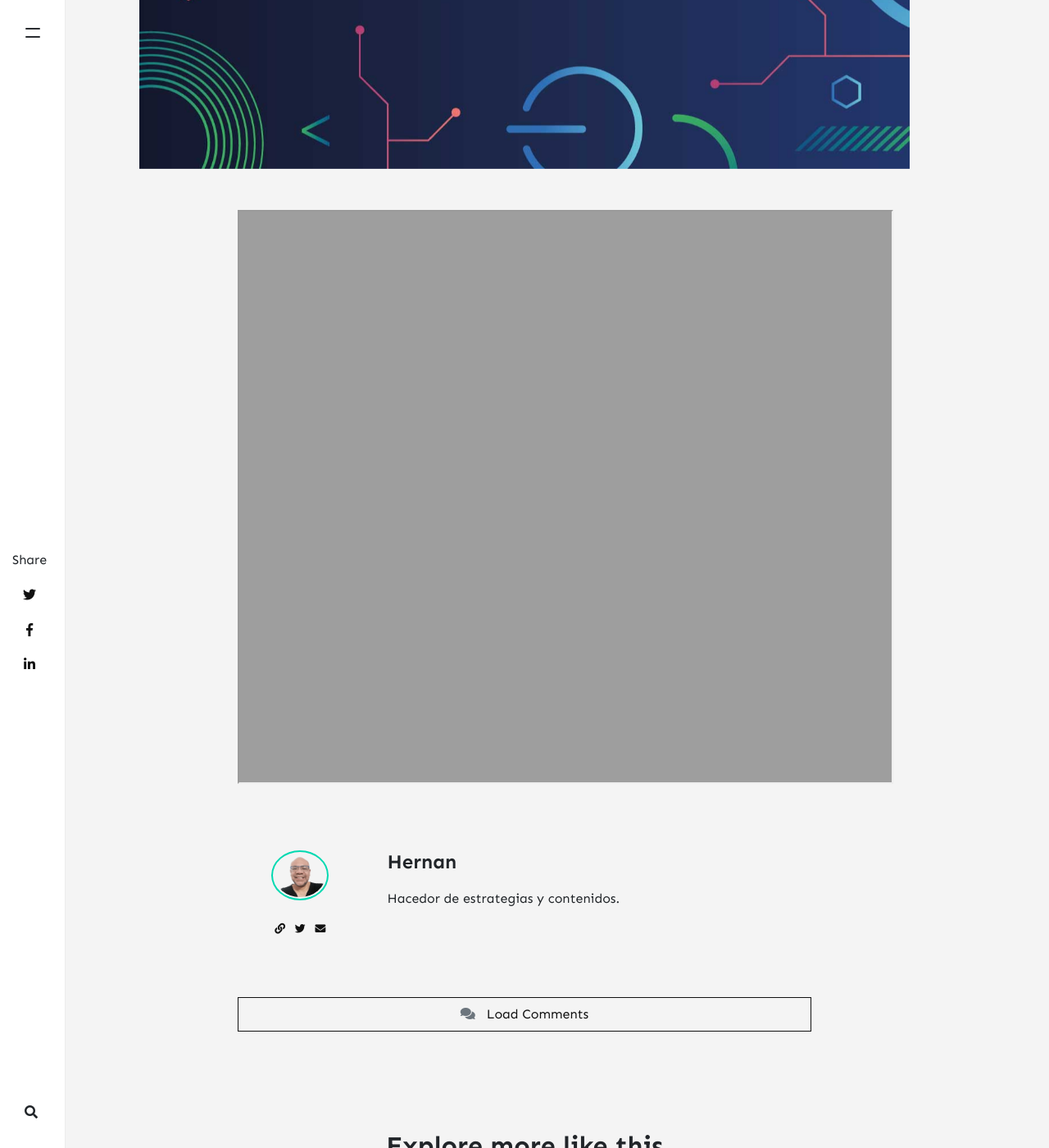
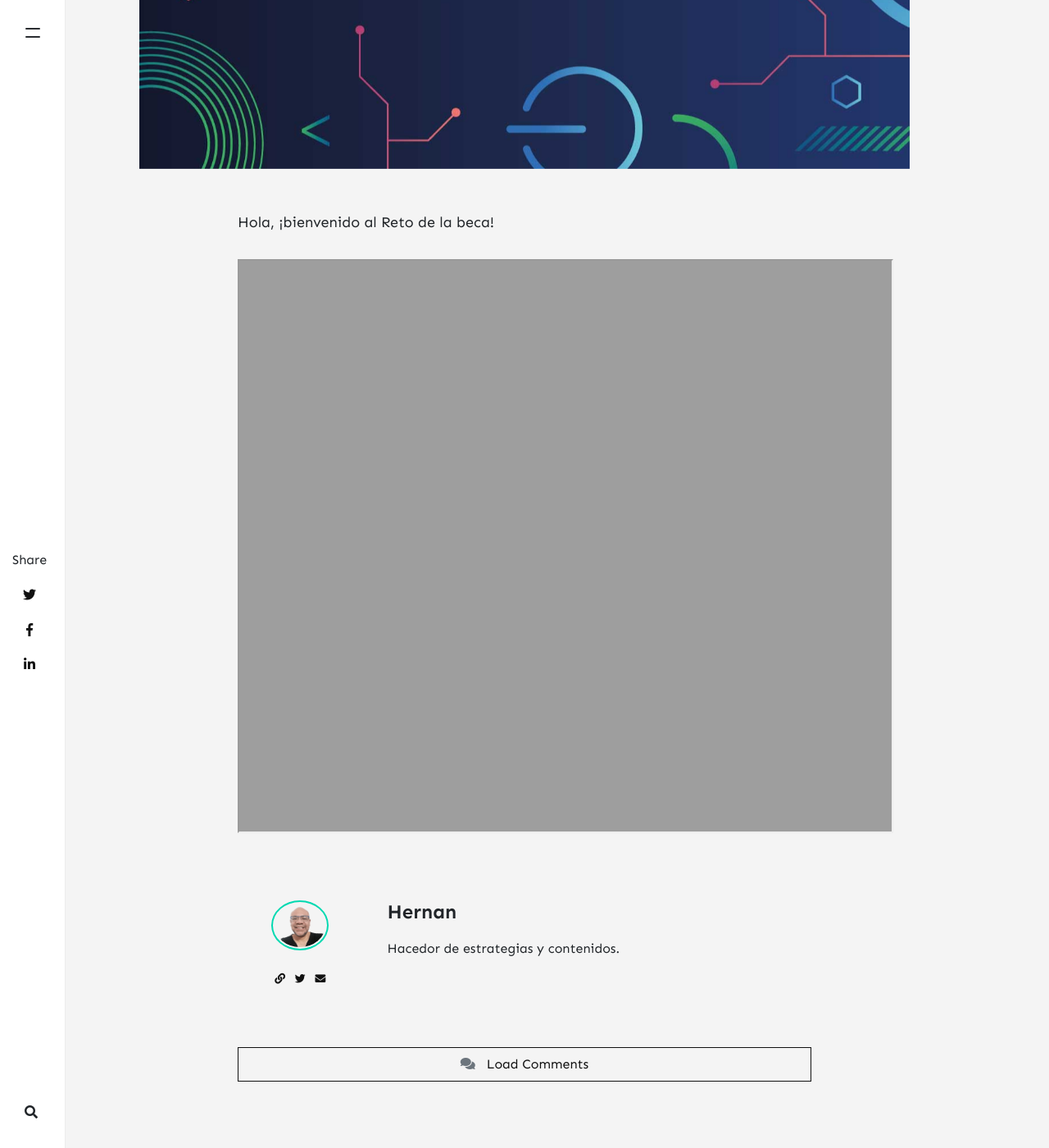
Before and after one commit to kanancho/unpardelineas, a Jekyll site: the page built from _posts/2022-01-04-beca-interactiva.md, in a window 1280 px wide and 1400 px high, scrolled down 834 px. Shown: the whole window at 82% size. Built offline with Jekyll 4.4.1, drawn with Linux system fonts in a browser that asks for light colours; nearby versions of some CDN libraries; comment, search, counter and statistics services are not loaded; some of the changed text lies outside the part shown.

Commit message:
Propuesta

```diff
--- a/_posts/2022-01-04-beca-interactiva.md
+++ b/_posts/2022-01-04-beca-interactiva.md
@@ -3,6 +3,8 @@ layout: post
 title:  "Beca interactiva"
 author: hernan
 categories: [ Inspiración ]
+tags: [beca,jovenesbicentenario3.0,MTPE]
 image: assets/images/16.jpg
 ---
+Hola, ¡bienvenido al Reto de la beca!
 <iframe src="https://kanancho.github.io/beca/" width="800" height="700"></iframe>
```
